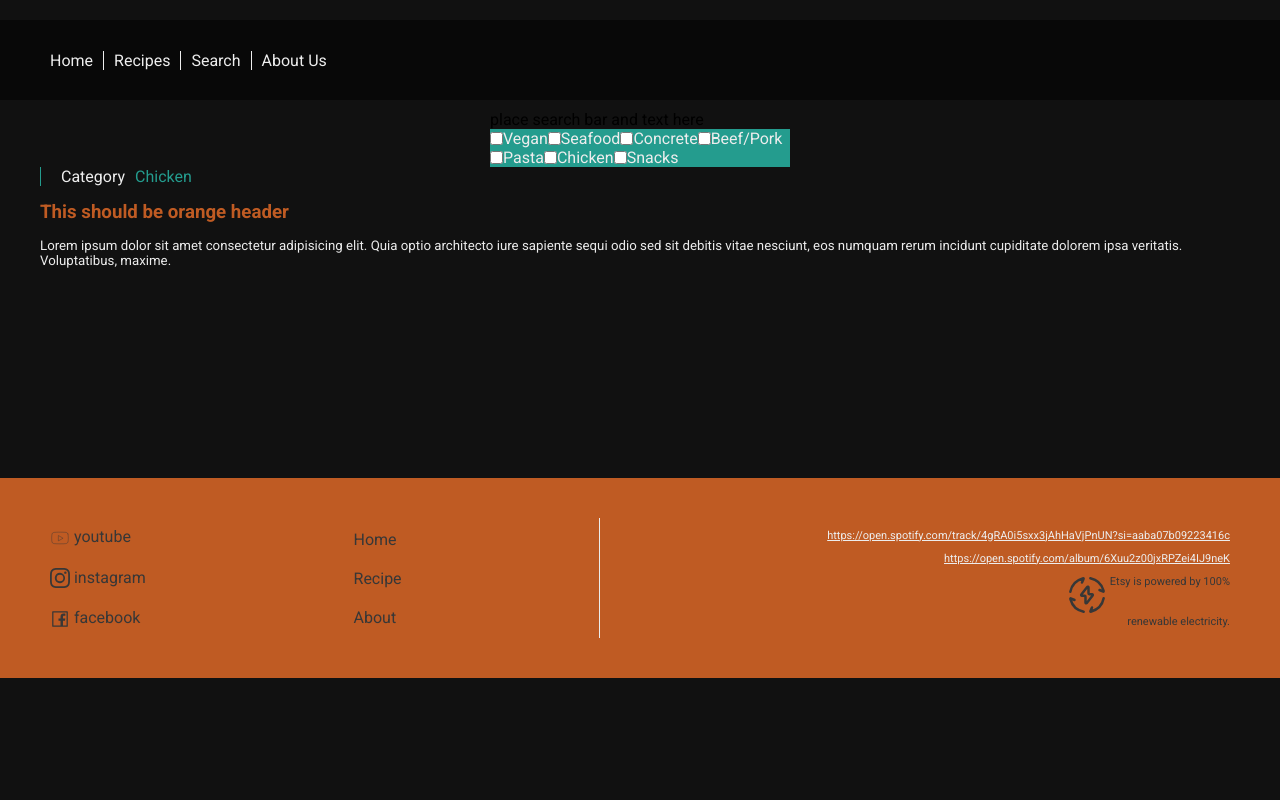
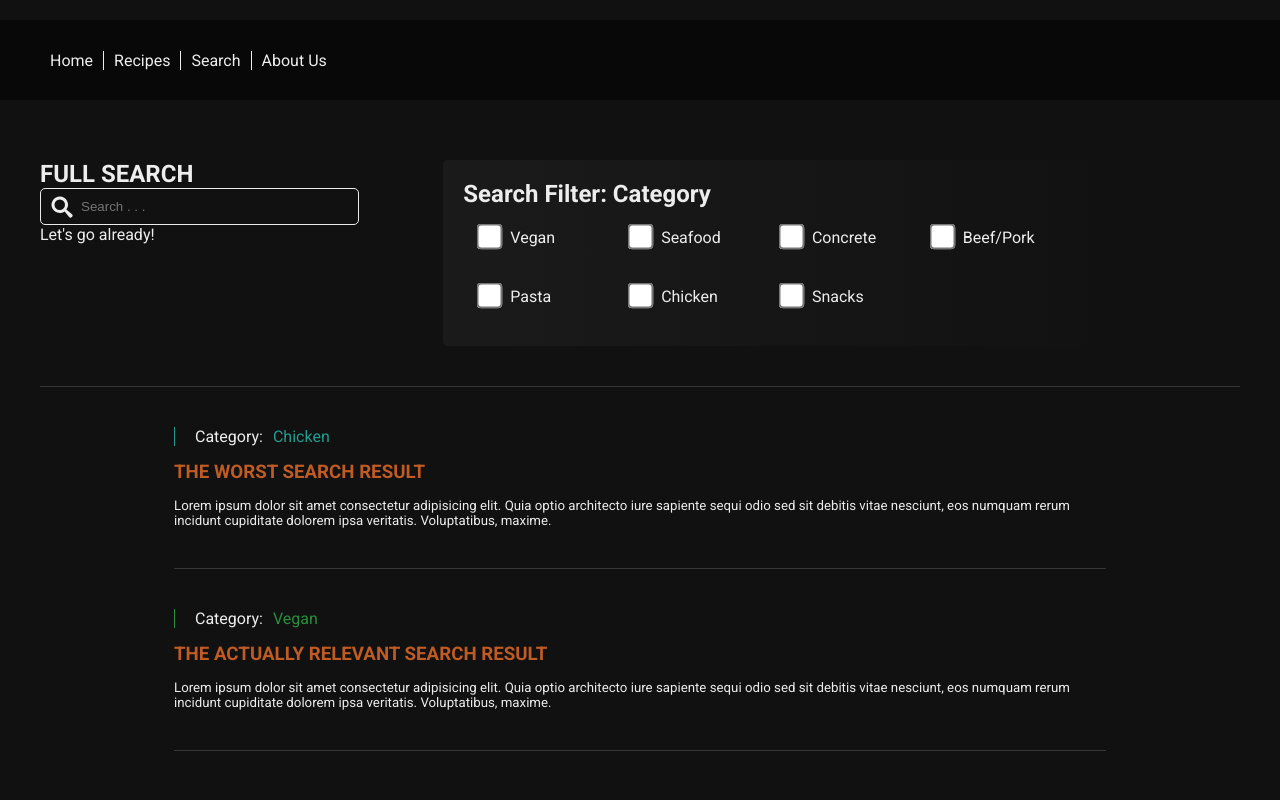
Before and after one commit to AlphaGrindset/DK, a plain HTML site: page RecipeSite/search.html in a window 1280 px wide. Shown: the top 800 px of the page. Drawn offline with Linux system fonts and the light colour scheme.

Commit message:
no chatgpt used

```diff
--- a/RecipeSite/css/stylesheet.css
+++ b/RecipeSite/css/stylesheet.css
@@ -631,14 +631,6 @@ body {
 
 /* SEARCH HTML */
 
-.results_search_buttons_buttons {
-    color: var(--background-color-light);
-    background-color: #249c8e;
-    width: 300px;
-    display: flex;
-    flex-wrap: wrap;
-}
-
 .results h3 {
     color: var(--color-primary);
 }
@@ -660,11 +652,73 @@ body {
     flex-direction: column;
 }
 
+.results_search {
+    width: var(--width-12col);
+    height: 100%;
+    display: grid;
+    grid-template-columns: repeat(12, 1fr);
+    grid-template-rows: repeat(1, auto);
+    gap:var(--grid-gap);
+
+    padding-bottom: 40px;
+    margin-bottom: 40px;
+    margin-top: 60px;
+    border-bottom: 1px solid var(--color-dark);
+}
+
+.results_search * {
+    color: var(--background-color-light);
+}
+
+.results_search_searchbar {
+    grid-column: 1/ span 4; /* spanning 1 col*/
+    grid-row: 1;
+}
+
+.results_search_buttons {
+    grid-column: 5/ span 7; /* spanning 1 col*/
+    grid-row: 1;
+    background-image: linear-gradient(90deg,#37373740,#00000000);
+    padding: 20px;
+    border-radius: 5px;
+}
+
+.results_search_buttons_buttons {
+    color: var(--background-color-light);
+    width: auto;
+    display: flex;
+    flex-wrap: wrap;
+}
+
+.results_search_buttons_buttons_button {
+    width: 23%;
+    padding: 20px;
+}
+
+.results_search_buttons_buttons_button input {
+    transform: scale(2);
+    margin-right: 10px;
+    accent-color: var(--color-primary);
+}
+
+.results_search_input {
+    padding: 10px 100px 10px 40px;
+    background-color: transparent;
+    border-radius: 5px;
+    border: 1px solid var(--color-light);
+    outline: none;
+    color: var(--background-color-light);
+}
+
 .results_box {
-    width: var(--width-12col);
+    width: 932px;
     display: flex;
     flex-direction: column;
     justify-content: center;
+
+    padding-bottom: 40px;
+    margin-bottom: 40px;
+    border-bottom: 1px solid var(--color-dark);
 }
 
 .results_box h3, .results_box h5 {
--- a/RecipeSite/search.html
+++ b/RecipeSite/search.html
@@ -48,48 +48,78 @@
         </ul>
     </div>
 
-    <!--search-->
-
-    <section class="search_section">
-
-    </section>
-
     <!--results-->
 
     <section class="results">
 
         <div class="results_search">
             <!-- MAKE THIS FLEX GRID? TO FOLLOW GRID? -->
+
             <div class="results_search_searchbar">
-                place search bar and text here
+                <h2>FULL SEARCH</h2>
+
+                <div class="search-box">
+                    <span class="search-icon">
+                        <svg xmlns="http://www.w3.org/2000/svg" width="1em" height="1em" viewBox="0 0 16 16">
+	                        <path d="M0 0h16v16H0z" fill="none" />
+	                        <path fill="currentColor" d="M6.5 1a5.5 5.5 0 0 1 4.437 8.749l3.556 2.846a1.351 1.351 0 1 1-1.898 1.898l-2.846-3.556A5.5 5.5 0 1 1 6.5 1m0 2a3.5 3.5 0 1 0 0 7a3.5 3.5 0 0 0 0-7" />
+                        </svg>
+
+                    </span>
+                    <input type="text" placeholder="Search . . ." text="" class="results_search_input">
+                </div>
+
+                <p>Let's go already!</p>
             </div>
             <div class="results_search_buttons">
+                <h2>Search Filter: Category</h2>
                 <div class="results_search_buttons_buttons">
+                    <div class="results_search_buttons_buttons_button">
+                        <input type="checkbox" id="f1">
+                        <label for="f1">   Vegan</label><br>
+                    </div>
+                    <div class="results_search_buttons_buttons_button">
+                        <input type="checkbox" id="f2">
+                        <label for="f2">   Seafood</label><br>
+                    </div>
+                    <div class="results_search_buttons_buttons_button">
+                        <input type="checkbox" id="f3">
+                        <label for="f3">   Concrete</label><br>
+                    </div>
+                    <div class="results_search_buttons_buttons_button">
+                        <input type="checkbox" id="f4">
+                        <label for="f4">   Beef/Pork</label><br>
+                    </div>
+                    <div class="results_search_buttons_buttons_button">
+                        <input type="checkbox" id="f5">
+                        <label for="f5">   Pasta</label><br>
+                    </div>
+                    <div class="results_search_buttons_buttons_button">
+                        <input type="checkbox" id="f6">
+                        <label for="f6">   Chicken</label><br>
+                    </div>
+                    <div class="results_search_buttons_buttons_button">
+                        <input type="checkbox" id="f7">
+                        <label for="f7">   Snacks</label><br>
+                    </div>
 
-                    <input type="checkbox" id="f1">
-                    <label for="f1"> Vegan</label><br>
-                    <input type="checkbox" id="f2">
-                    <label for="f2"> Seafood</label><br>
-                    <input type="checkbox" id="f3">
-                    <label for="f3"> Concrete</label><br>
-                    <input type="checkbox" id="f4">
-                    <label for="f4"> Beef/Pork</label><br>
-                    <input type="checkbox" id="f5">
-                    <label for="f5"> Pasta</label><br>
-                    <input type="checkbox" id="f6">
-                    <label for="f6"> Chicken</label><br>
-                    <input type="checkbox" id="f7">
-                    <label for="f7"> Snacks</label><br>
 
                 </div>
             </div>
         </div>
 
         <div class="results_box">
-            <div data-category="Chicken" id="category-color" class="category_title"><p class="white">Category </p><p data-category="Chicken" id="Chicken">Chicken</p></div>
-            <h3>This should be orange header</h3>
+            <div data-category="Chicken" id="category-color" class="category_title"><p class="white">Category: </p><p data-category="Chicken" id="Chicken">Chicken</p></div>
+            <h3>THE WORST SEARCH RESULT</h3>
             <h5>Lorem ipsum dolor sit amet consectetur adipisicing elit. Quia optio architecto iure sapiente sequi odio sed sit debitis vitae nesciunt, eos numquam rerum incidunt cupiditate dolorem ipsa veritatis. Voluptatibus, maxime.</h5>
         </div>
+
+        <div class="results_box">
+            <div data-category="Veg" id="category-color" class="category_title"><p class="white">Category: </p><p data-category="Veg" id="Chicken">Vegan</p></div>
+            <h3>THE ACTUALLY RELEVANT SEARCH RESULT</h3>
+            <h5>Lorem ipsum dolor sit amet consectetur adipisicing elit. Quia optio architecto iure sapiente sequi odio sed sit debitis vitae nesciunt, eos numquam rerum incidunt cupiditate dolorem ipsa veritatis. Voluptatibus, maxime.</h5>
+        </div>
+
     </section>
 
        <!--feet-->
```
